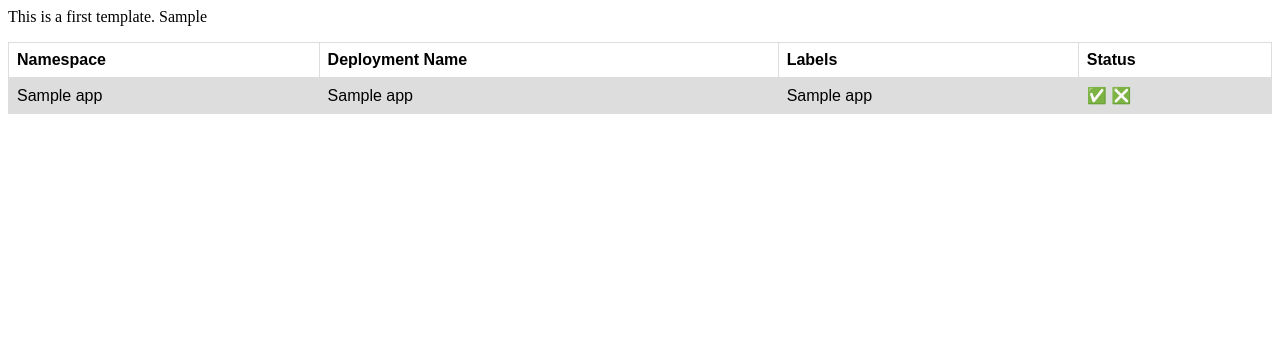
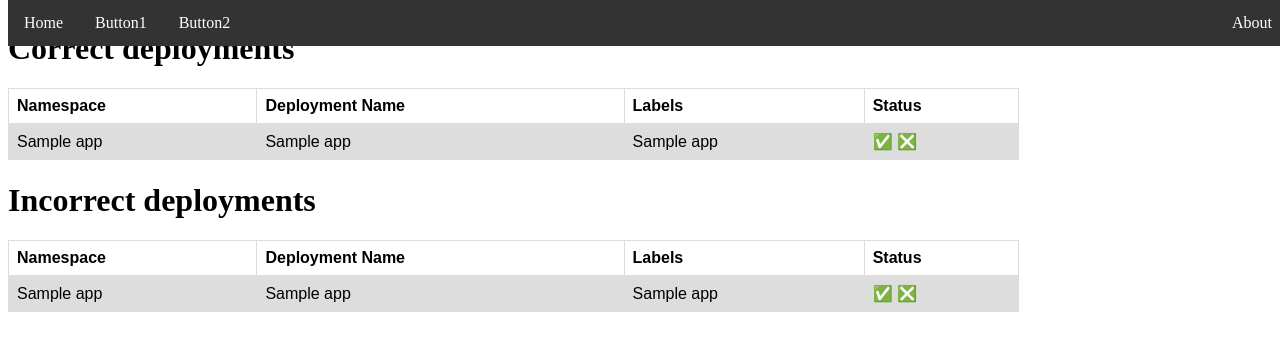
Before and after one commit to xtorrentgorjon/kubekat, a Flask app: template app/templates/index.html in a window 1280 px wide. Shown: the top 351 px of the page. Run offline with Flask 2, Linux system fonts and the light colour scheme; the template is opened without the code that fills it: most values are stand-ins (such as "Sample title", 1, 10 or a date in 2020).

Commit message:
Separated output in good/bad. Added top menu.

```diff
--- a/app/app.py
+++ b/app/app.py
@@ -20,10 +20,13 @@ def add_header(response):
 @app.route("/")
 def application():
     lc = label_checker(app)
-    apps_with_missing_labels = lc.check_all_namespaces()
-    app.logger.info('Detected apps: %s', apps_with_missing_labels)
+    deployments = lc.check_all_namespaces()
+    lc.filter_deployment_by_label(["sla"])
+    app.logger.info('Detected apps: %s', deployments)
+    correct_deployments = lc.get_correct_deployments()
+    incorrect_deployments = lc.get_incorrect_deployments()
 
-    return render_template('index.html', var1="sjaakhazelollie", namespacelist=apps_with_missing_labels)
+    return render_template('index.html', correct_deployments=correct_deployments, incorrect_deployments=incorrect_deployments)
 
 
 if __name__ == "__main__":
--- a/app/static/css/style.css
+++ b/app/static/css/style.css
@@ -1,3 +1,37 @@
+/* Top menu CSS */
+ul {
+  list-style-type: none;
+  margin: 0;
+  padding: 0;
+  overflow: hidden;
+  background-color: #333;
+  position: fixed;
+  top: 0;
+  width: 100%;
+}
+
+li {
+  float: left;
+}
+
+li:last-child {
+  float: right;
+}
+
+li a {
+  display: block;
+  color: white;
+  text-align: center;
+  padding: 14px 16px;
+  text-decoration: none;
+}
+
+li a:hover:not(.active) {
+  background-color: #111;
+}
+
+
+/* Table menu CSS */
 table {
   font-family: arial, sans-serif;
   border-collapse: collapse;
@@ -11,3 +45,10 @@ td, th {
 tr:nth-child(even) {
   background-color: #dddddd;
 }
+
+/* Page CSS */
+
+div {
+  margin-top:30px;
+  width: 80%;
+}
--- a/app/templates/index.html
+++ b/app/templates/index.html
@@ -4,7 +4,15 @@
   <link rel="stylesheet" href="{{ url_for('static', filename='css/style.css') }}">
 </head>
 <body>
-  <p>This is a first template. {{var1}}</p>
+  <ul>
+    <li><a href="#home">Home</a></li>
+    <li><a href="#Button1">Button1</a></li>
+    <li><a href="#Button2">Button2</a></li>
+    <li><a href="#about">About</a></li>
+  </ul>
+
+  <div>
+  <h1> Correct deployments </h1>
 
   <table>
   <tr>
@@ -13,7 +21,7 @@
     <th>Labels</th>
     <th>Status</th>
   </tr>
-  {% for app in namespacelist %}
+  {% for app in correct_deployments %}
   <tr>
     <td>{{app.namespace}}</td>
     <td>{{app.name}}</td>
@@ -23,5 +31,25 @@
   {% endfor %}
   </table>
 
+  <h1> Incorrect deployments </h1>
+
+  <table>
+  <tr>
+    <th>Namespace</th>
+    <th>Deployment Name</th>
+    <th>Labels</th>
+    <th>Status</th>
+  </tr>
+  {% for app in incorrect_deployments %}
+  <tr>
+    <td>{{app.namespace}}</td>
+    <td>{{app.name}}</td>
+    <td>{{app.labels}}</td>
+    <td>&#x2705; &#x274E;</td>
+  </tr>
+  {% endfor %}
+  </table>
+</div>
+
 </body>
 </html>
```
Also changed, not shown: app/functions/functions.py (+17 -0 lines).
